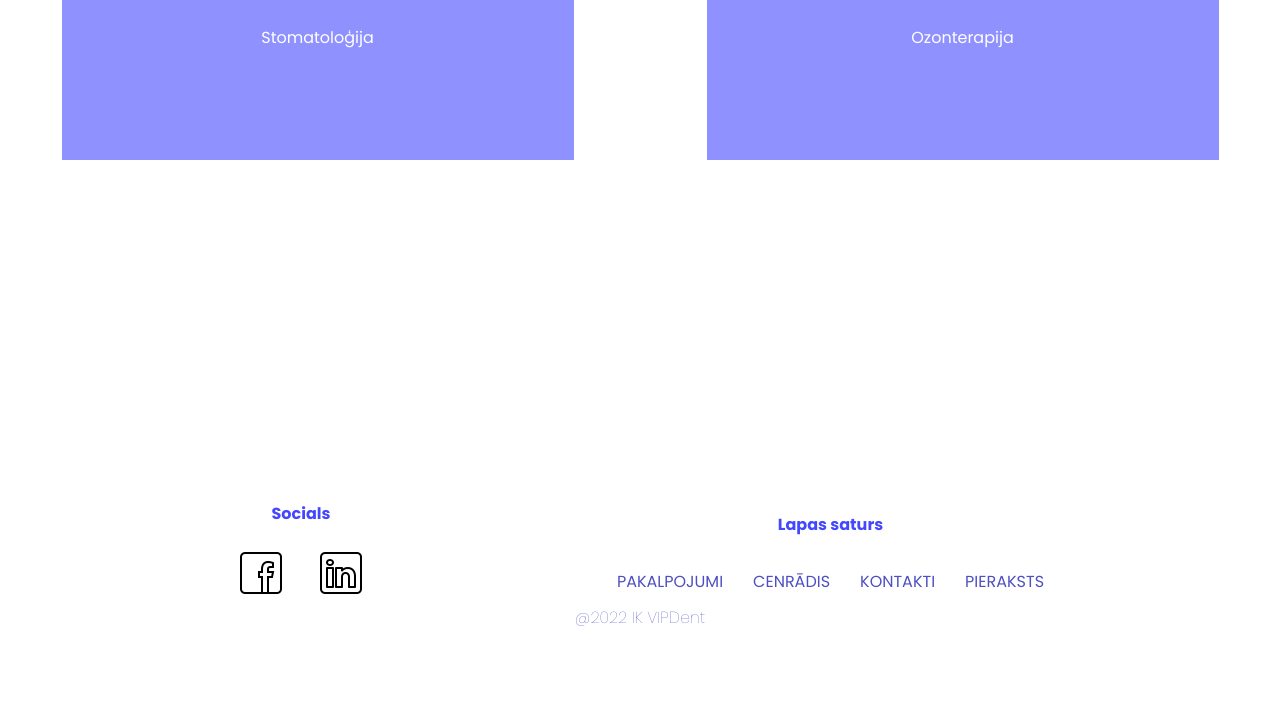
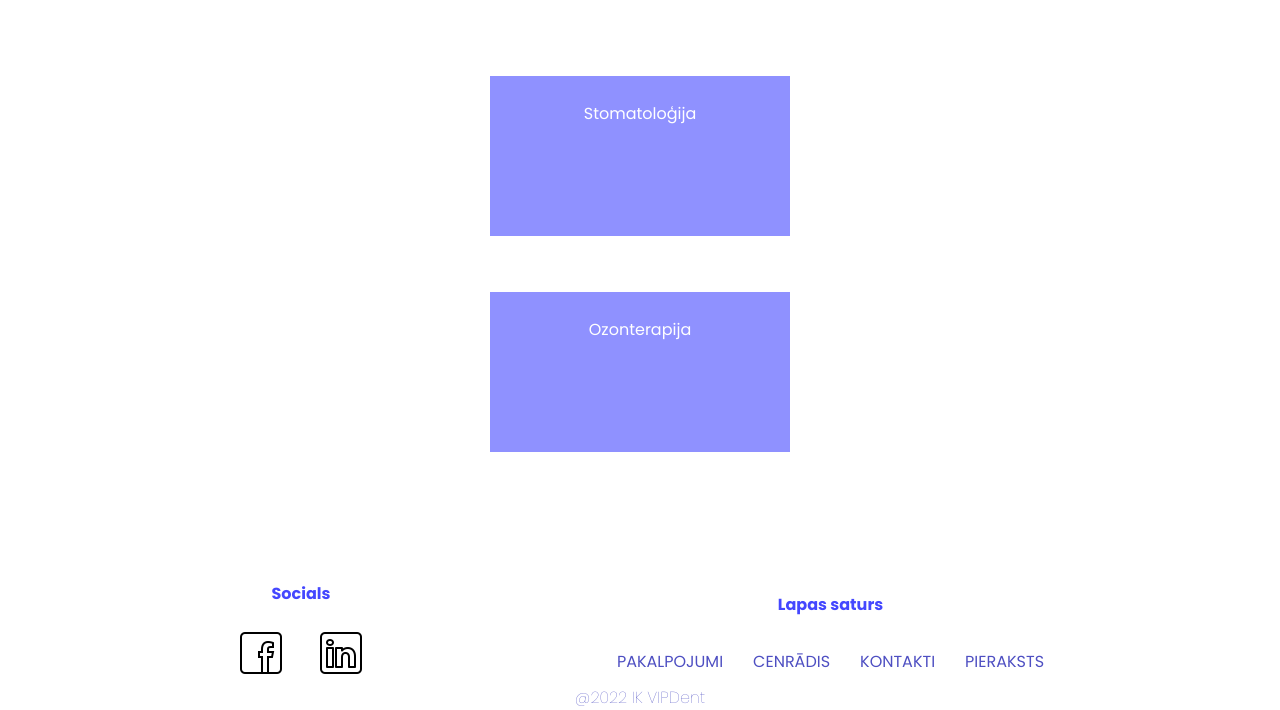
Before and after one commit to rolex9799/vipdent_ver2, a PHP site: page /index.php?pg=services in a window 1280 px wide. Shown: the part 97-807 px from the top of the page. Before the commit the page ends 723 px from the top, so only its background shows below. Run offline with PHP 8.4, Linux system fonts and the light colour scheme.

Commit message:
Visual fixes

```diff
--- a/page/stom.php
+++ b/page/stom.php
@@ -7,7 +7,7 @@
 
     <div class="image"><img src="assets/vp7.jpeg" alt=""></img></div>
     <div class="element">
-        <p>Implantoloģiju un zobu protezēšana</p>
+        <p>Implantoloģija un zobu protezēšana</p>
     </div>
 
     <div class="element">
--- a/style/contacts.css
+++ b/style/contacts.css
@@ -50,10 +50,12 @@
 
 .contact-net {
   padding: 2rem;
+  height: 300px;
 }
 
 .contact-bank {
   padding: 2rem;
+  height: 300px;
 }
 
 .item1 {
--- a/style/contacts.scss
+++ b/style/contacts.scss
@@ -27,10 +27,12 @@
 
 .contact-net {
   padding: 2rem;
+  height: 300px;
 }
 
 .contact-bank {
   padding: 2rem;
+  height: 300px;
 }
 
 .item1 {
--- a/style/services.css
+++ b/style/services.css
@@ -2,13 +2,19 @@
   display: -webkit-box;
   display: -ms-flexbox;
   display: flex;
-  -ms-flex-pack: distribute;
-      justify-content: space-around;
-  gap: 10px;
-  height: 50vh;
+  -webkit-box-orient: vertical;
+  -webkit-box-direction: normal;
+      -ms-flex-direction: column;
+          flex-direction: column;
+  -ms-flex-wrap: wrap;
+      flex-wrap: wrap;
+  padding-top: 3rem;
+  height: 60vh;
 }
 
 .sel-services div {
+  margin: auto;
+  height: 200px;
   text-align: center;
   background: #4447ff98;
   opacity: 0.5;
@@ -21,9 +27,9 @@
   background: #4447ff;
 }
 
-.choice {
+.sel-services .choice {
   height: 10rem;
-  width: 40%;
+  min-width: 300px;
 }
 
 .element-container {
@@ -44,6 +50,7 @@
   padding-top: 3rem;
   padding-left: 1rem;
   padding-right: 1rem;
+  font-weight: 300;
 }
 
 .element2 {
```
Also changed, not shown: style/services.scss (+11 -8 lines), 2 other files.
